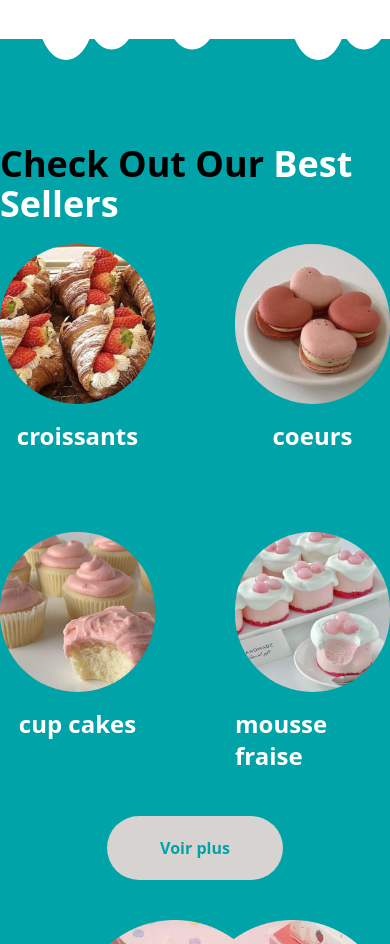
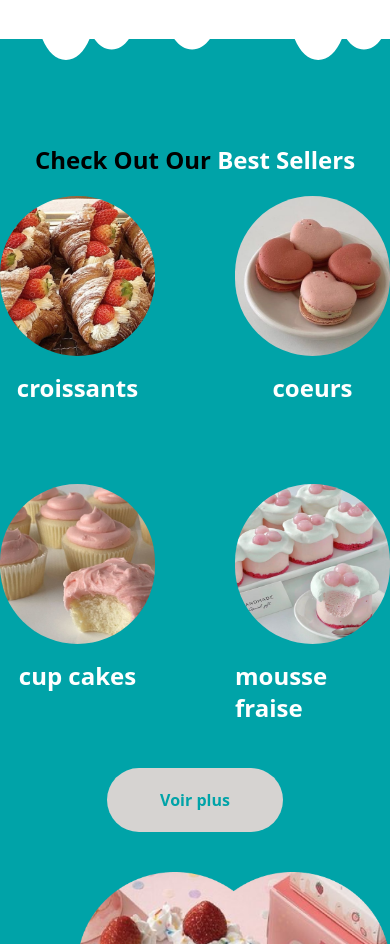
Before and after one commit to Zaki-goumri/Aroma, a Next.js app: page / in a window 390 px wide. Shown: the part 1000-1944 px from the top of the page. Built offline with nearby package versions, Linux system fonts and the light colour scheme.

Commit message:
new design

```diff
--- a/src/app/components/bestsellers.jsx
+++ b/src/app/components/bestsellers.jsx
@@ -14,7 +14,7 @@ const BestSellers = ()  => {
 
     return (
        <main className=" flex flex-col items-center gap-5 ">
-         <h1 className="text-4xl text-black font-bold  ">Check Out Our <span className="text-white"> Best Sellers </span></h1>
+         <h1 className="md:text-4xl text-black font-bold text-2xl ">Check Out Our <span className="text-white"> Best Sellers </span></h1>
     <ul className=" grid grid-cols-2 md:grid-cols-3 lg:grid-cols-4 gap-20 ">
     {
 
```
